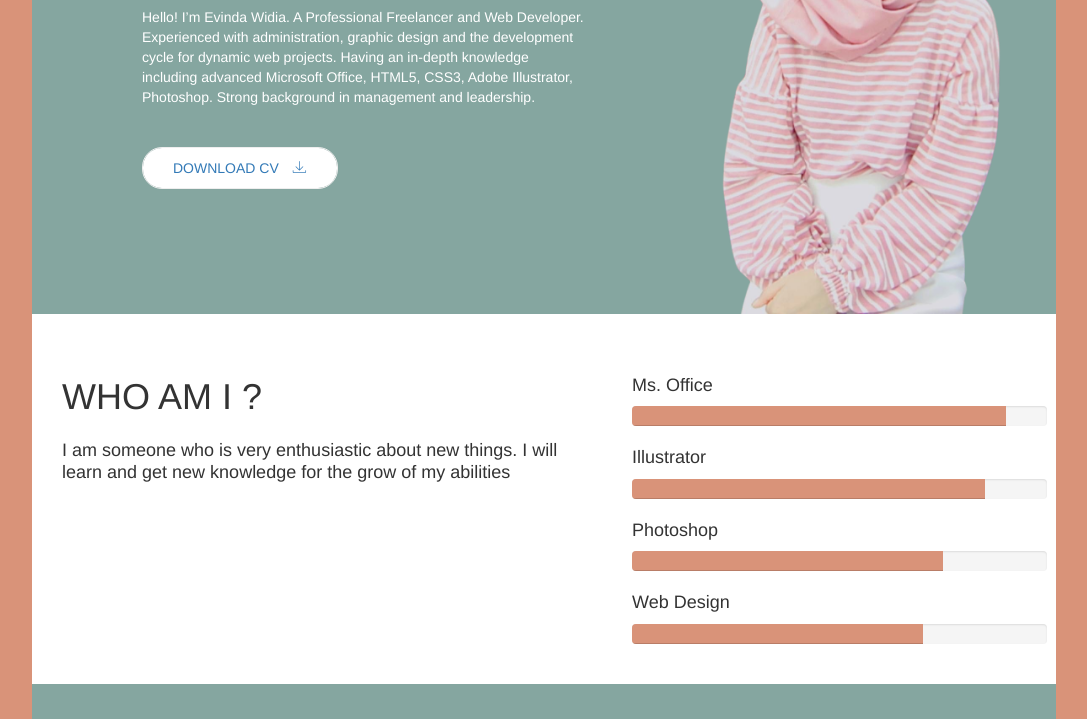
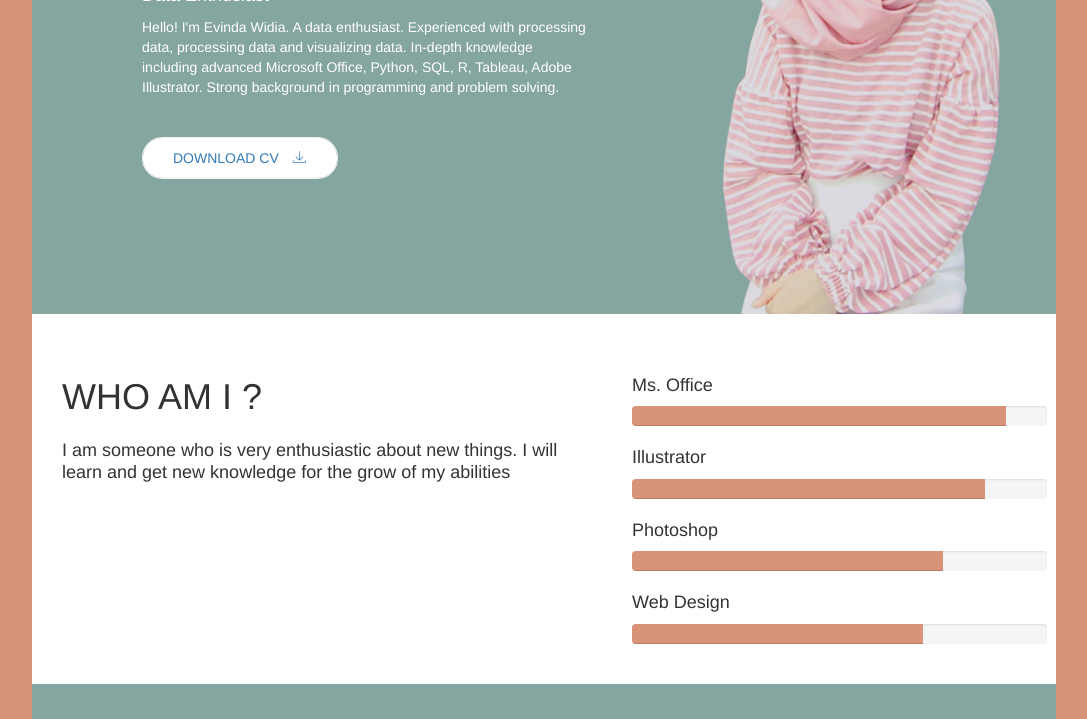
Before and after one commit to evindawidia/evindawidia.github.io, a plain HTML site: page index.html in a window 1280 px wide. Shown: the part 381-1100 px from the top of the page, without its empty margins (96-1183 px from the left). Drawn offline with nearby package versions, Linux system fonts and the light colour scheme.

Commit message:
Change content CV

```diff
--- a/index.html
+++ b/index.html
@@ -63,12 +63,12 @@
 						<div class="banner-content">
 							<h1>HI I'M EVINDA WIDIA</h1>
 							<h4>
-								web developer & web designer
+								Data Enthusiast
 							</h4>
-							<p>Hello! I’m Evinda Widia. A Professional Freelancer and Web Developer. Experienced with
-								administration, graphic design and the development cycle for dynamic web projects.
-								Having an in-depth knowledge including advanced Microsoft Office, HTML5, CSS3, Adobe
-								Illustrator, Photoshop. Strong background in management and leadership.</p>
+							<p>Hello! I'm Evinda Widia. A data enthusiast. Experienced with processing data, processing
+								data and visualizing data. In-depth knowledge including advanced Microsoft Office,
+								Python, SQL, R, Tableau, Adobe Illustrator. Strong background in programming and problem
+								solving.</p>
 							<button class="primary-btn white-bg d-inline-flex align-items-center mt-10 ml-auto">
 								<a href="upload/CV_Evinda_Widia_C.pdf"><span class="mr-10">Download CV</span>
 									<span class="lnr lnr-download"></span>
```
